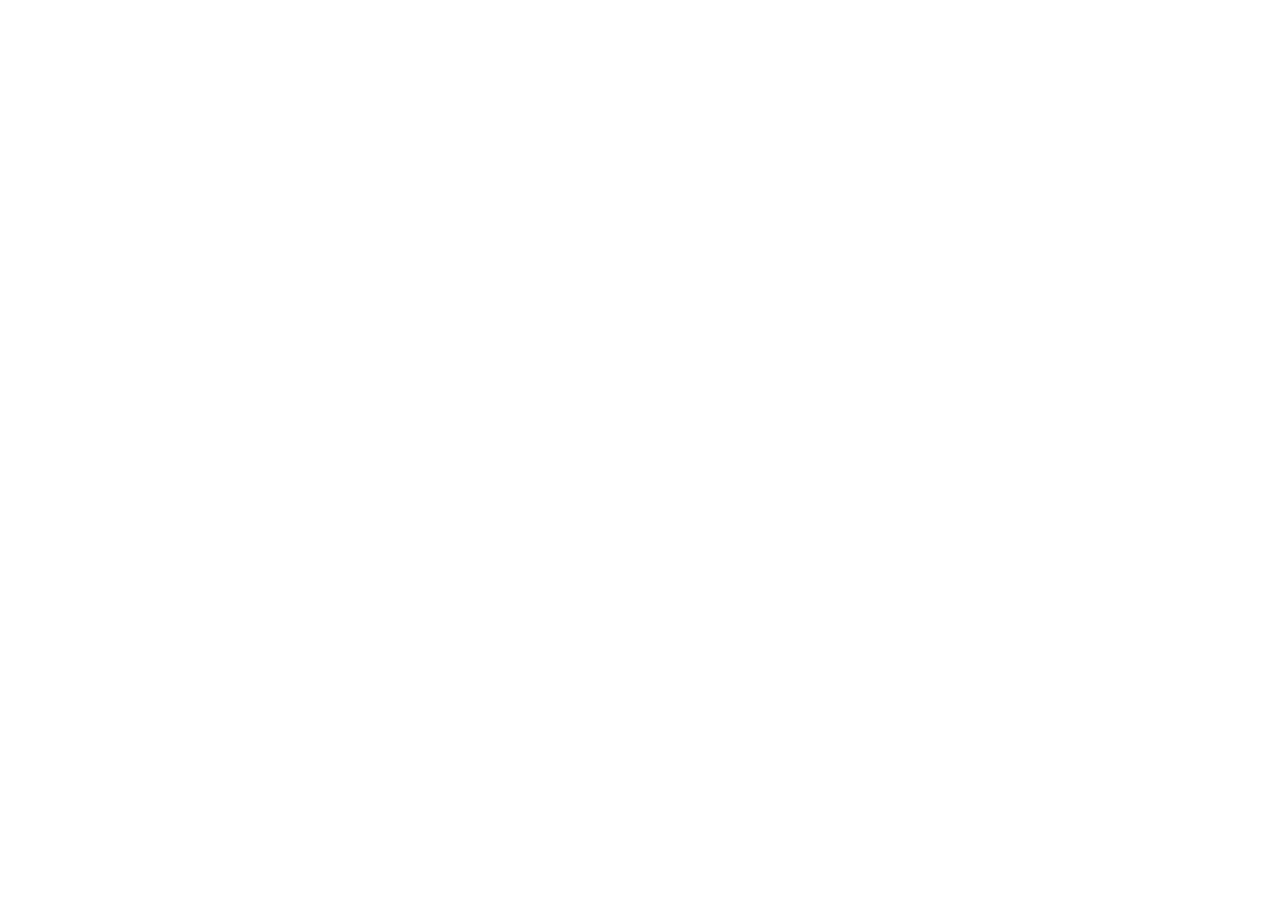
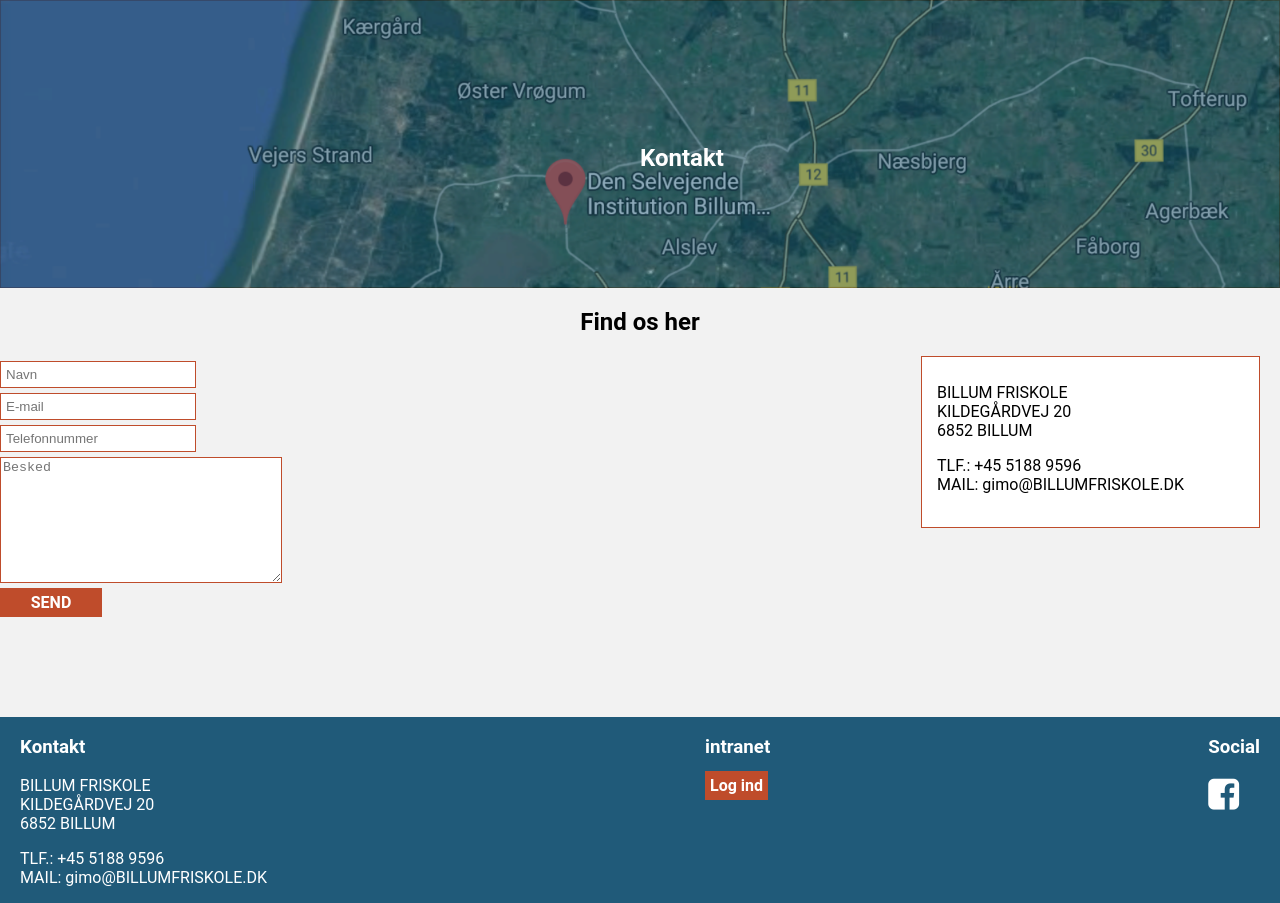
Before and after one commit to mortenhossi/Billum-Friskole-Eksamen, a plain HTML site: page kontakt.html in a window 1280 px wide. Before the commit the page ends 800 px from the top, so only its background shows below. Drawn offline with Linux system fonts and the light colour scheme.

Commit message:
kontakt page

```diff
--- a/assets/css/styles.css
+++ b/assets/css/styles.css
@@ -4,7 +4,112 @@ body {
   padding: 0;
   margin: 0;
   font-family: 'Roboto', sans-serif;
+  background: #F2F2F2;
 }
+
+h1 {
+  margin: 0;
+  padding: 0;
+}
+
+.billede-overlay {
+  background-image: url("../../assets/images/kontaktBillede.png");
+  background-size: contain;
+  width: 100vw;
+  height: 22.5vw;
+  position: relative;
+}
+
+.flex {
+  display: flex;
+  width: 100%;
+}
+
 
 /* NAVIGATION STYLES
 ************************************* */
+
+
+
+
+/* KONTAKT STYLES
+************************************* */
+
+.kontakt-headline {
+  text-align: center;
+  position: absolute;
+  top: 50%;
+  left: 50%;
+  color: white;
+}
+
+.kontakt-form h2 {
+  text-align: center;
+}
+
+.kontakt-form form {
+  display: flex;
+  flex-direction: column;
+}
+
+.kontakt-form form {
+  flex: 3;
+}
+
+.kontakt-form form input {
+  width: 20%;
+  border: 1px solid #BF4C2B;
+  padding: 5px;
+  margin-top: 5px;
+}
+
+.kontakt-form form textarea {
+  width: 30%;
+  resize: vertical;
+  border: 1px solid #BF4C2B;
+  margin-top: 5px;
+}
+
+  .button {
+  text-decoration: none;
+  background: #BF4C2B;
+  width: 10%;
+  text-align: center;
+  color: white;
+  font-weight: bold;
+  margin-top: 5px;
+  padding: 5px 5px;
+}
+
+.kontakt-beliggenhed {
+  flex: 1;
+  border: 1px solid #BF4C2B;
+  margin-right: 20px;
+  height: 150px;
+  padding: 10px 15px;
+  background: white;
+}
+
+/* FOOTER STYLES
+************************************* */
+footer {
+  display: flex;
+  background: #205A79;
+  color: white;
+  justify-content: space-between;
+  margin-top: 100px;
+}
+
+.social-footer {
+  margin-right: 20px;
+}
+
+.social-footer a {
+  text-decoration: none;
+  font-size: 36px;
+  color: white;
+}
+
+.kontakt-footer {
+  margin-left: 20px;
+}
--- a/kontakt.html
+++ b/kontakt.html
@@ -1,10 +1,57 @@
 <!DOCTYPE html>
-<html lang="en" dir="ltr">
+<html lang="da" dir="ltr">
   <head>
     <meta charset="utf-8">
+    <link rel="stylesheet" href="assets/css/styles.css">
+    <link rel="stylesheet" href="https://cdnjs.cloudflare.com/ajax/libs/font-awesome/4.7.0/css/font-awesome.min.css">
     <title>Kontakt</title>
   </head>
   <body>
+    <main>
+      <section class="kontaktbillede">
+        <div class="billede-overlay">
+          <h1 class="kontakt-headline">Kontakt</h1>
+        </div>
+      </section>
 
+      <section class="kontakt-form">
+        <h2>Find os her</h2>
+
+      <div class="flex">
+        <form>
+          <input type="text" name="" value="" placeholder="Navn">
+          <input type="text" name="" value="" placeholder="E-mail">
+          <input type="text" name="" value="" placeholder="Telefonnummer">
+          <textarea name="name" rows="8" cols="80" placeholder="Besked"></textarea>
+          <a href="#" class="button">SEND</a>
+        </form>
+
+        <div class="kontakt-beliggenhed">
+          <div class="kontakt-information">
+            <p>BILLUM FRISKOLE <br> KILDEGÅRDVEJ 20 <br> 6852 BILLUM</p>
+            <p>TLF.: +45 5188 9596 <br> MAIL: gimo@BILLUMFRISKOLE.DK</p>
+          </div>
+        </div>
+      </div>
+      </section>
+
+      <footer>
+        <div class="kontakt-footer">
+          <h3>Kontakt</h3>
+          <p>BILLUM FRISKOLE <br> KILDEGÅRDVEJ 20 <br> 6852 BILLUM</p>
+          <p>TLF.: +45 5188 9596 <br> MAIL: gimo@BILLUMFRISKOLE.DK</p>
+        </div>
+
+        <div class="intranet-footer">
+          <h3>intranet</h3>
+          <a href="https://billumfriskole.viggo.dk/" class="button" target="_blank">Log ind</a>
+        </div>
+
+        <div class="social-footer">
+          <h3>Social</h3>
+          <a href="https://www.facebook.com/billumfriskole/" class="fa fa-facebook-square" target="_blank"></a>
+        </div>
+      </footer>
+    </main>
   </body>
 </html>
```
Also changed, not shown: assets/images/kontaktBillede.png (added).
